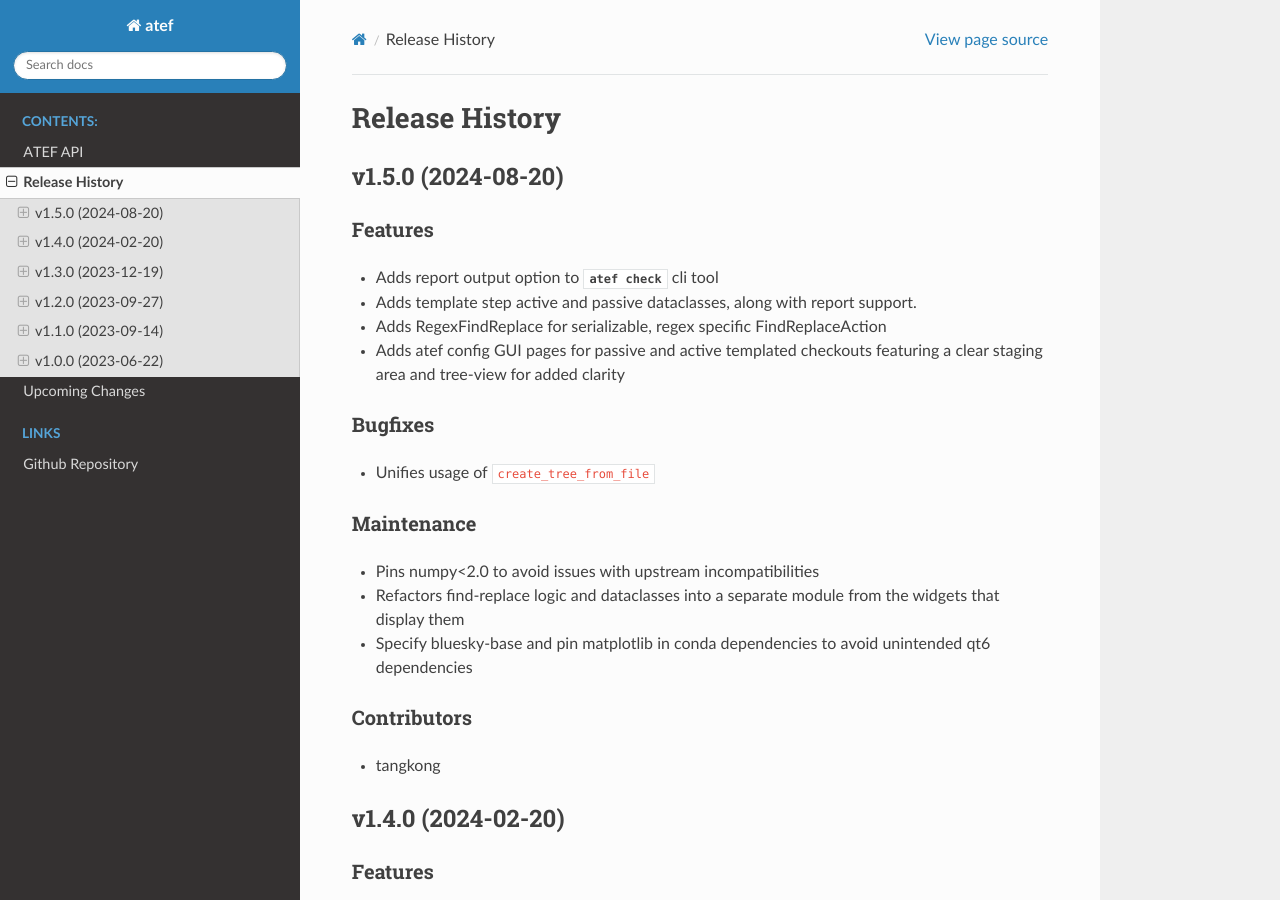
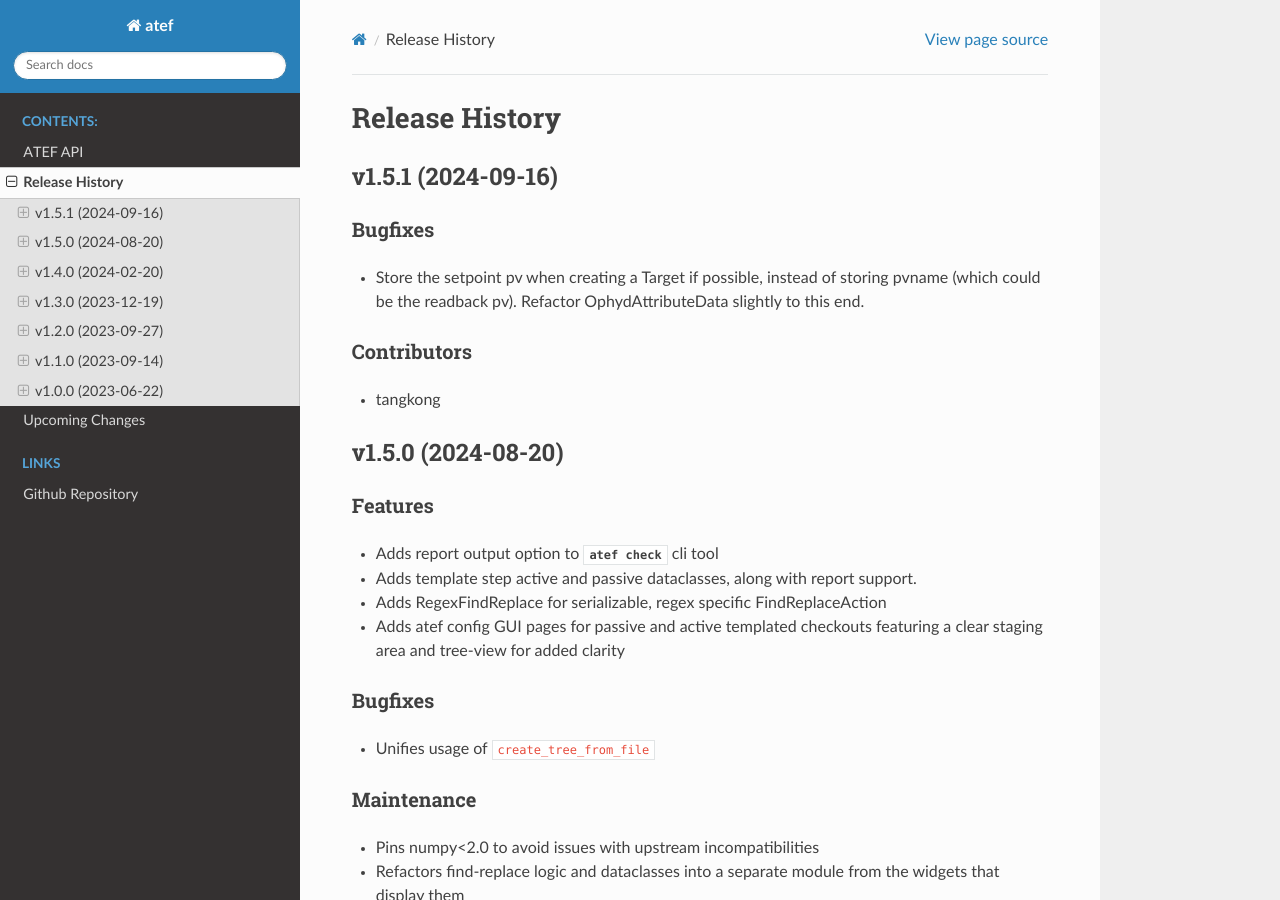
Before and after one commit to pcdshub/atef, a Sphinx documentation site: the page built from docs/source/releases.rst, in a window 1280 px wide and 900 px high. Built offline with Sphinx 7.4.7 and the Read the Docs theme 2.0.0, drawn with Linux system fonts in a browser that asks for light colours.

Commit message:
DOC/REL: release notes v1.5.1

```diff
--- a/docs/source/releases.rst
+++ b/docs/source/releases.rst
@@ -1,5 +1,19 @@
 Release History
 ###############
+
+
+v1.5.1 (2024-09-16)
+===================
+
+Bugfixes
+--------
+- Store the setpoint pv when creating a Target if possible, instead of storing pvname (which could be the readback pv).
+  Refactor OphydAttributeData slightly to this end.
+
+Contributors
+------------
+- tangkong
+
 
 
 v1.5.0 (2024-08-20)
```
Also changed, not shown: docs/source/upcoming_release_notes/254-bug_action_writepv.rst (deleted, +0 -22 lines).
